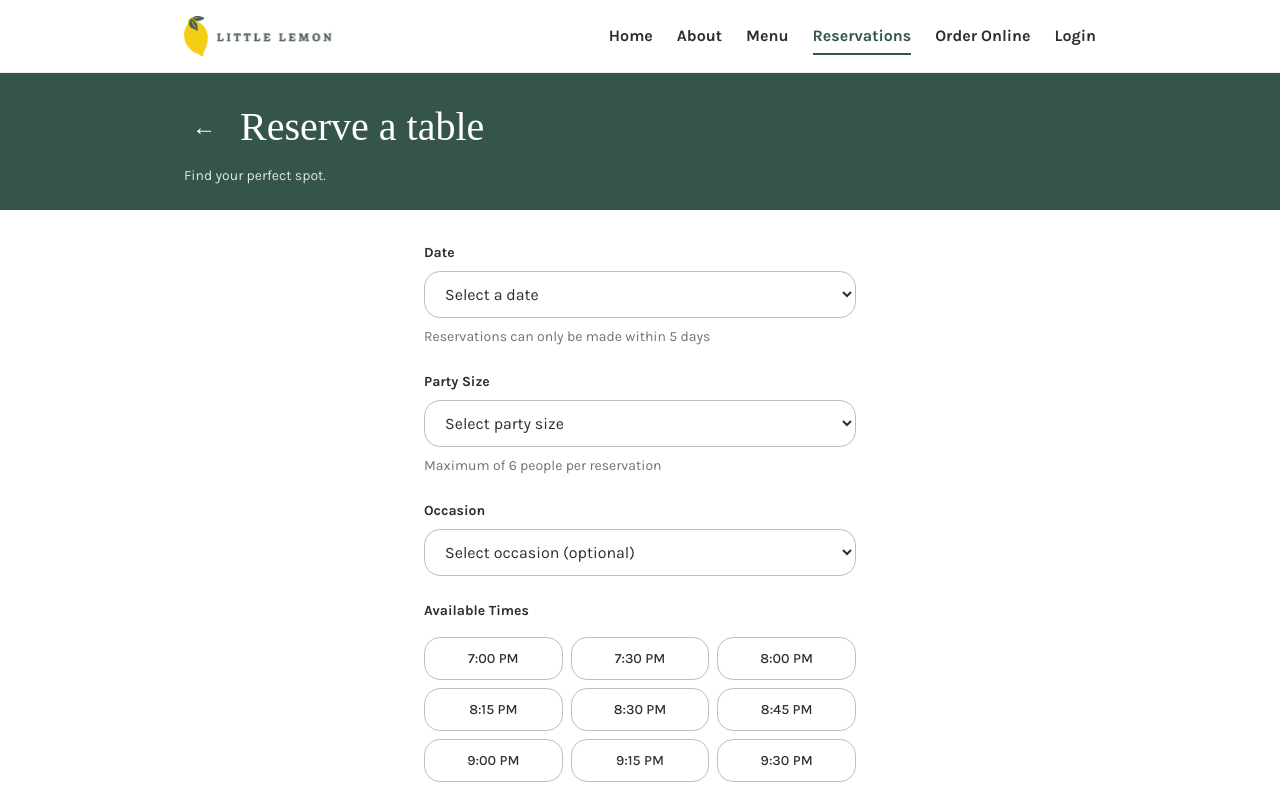
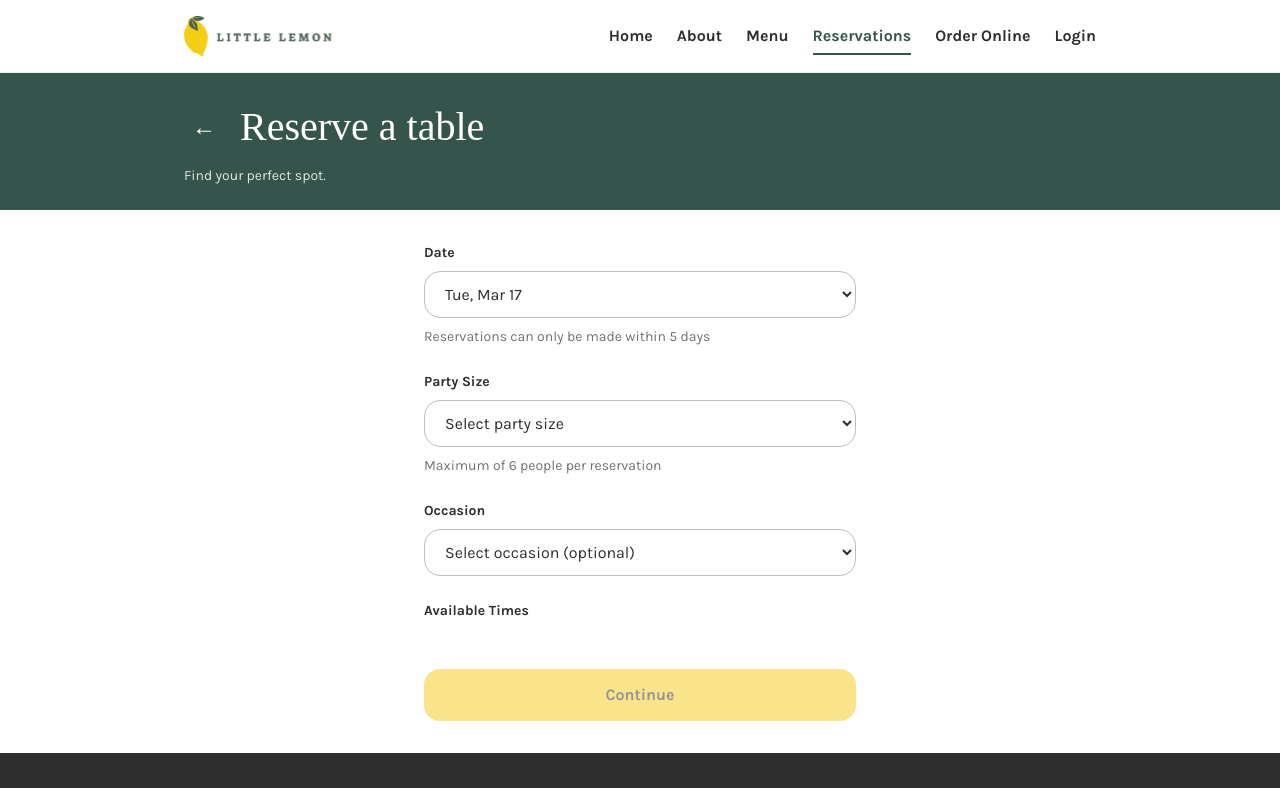
Before and after one commit to jyepe/little-lemon, a React (Vite) app: page /reservations in a window 1280 px wide. Shown: the top 788 px of the page. Built offline with nearby package versions, Linux system fonts and the light colour scheme; a web font is replaced by a local one.

Commit message:
added fetch api

```diff
--- a/index.html
+++ b/index.html
@@ -45,5 +45,6 @@
   <body>
     <div id="root"></div>
     <script type="module" src="/src/main.jsx"></script>
+    <script src="https://cdn.jsdelivr.net/gh/courseraap/capstone@main/api.js"></script>
   </body>
 </html>
--- a/src/components/Reservation/ReserveTable.jsx
+++ b/src/components/Reservation/ReserveTable.jsx
@@ -2,16 +2,9 @@ import { useMemo } from "react";
 import "./ReserveTable.css";
 import FormField from "./FormField";
 
-const AVAILABLE_TIMES = [
-    "7:00 PM", "7:30 PM", "8:00 PM",
-    "8:15 PM", "8:30 PM", "8:45 PM",
-    "9:00 PM", "9:15 PM", "9:30 PM",
-    "9:45 PM", "10:00 PM", "10:15 PM",
-];
-
 const OCCASIONS = ["Birthday", "Engagement", "Anniversary"];
 
-function ReserveTable({ data, onUpdate, onNext }) {
+function ReserveTable({ data, availableTimes = [], onUpdate, onNext }) {
     const availableDates = useMemo(() => {
         const dates = [];
         const today = new Date();
@@ -80,7 +73,7 @@ function ReserveTable({ data, onUpdate, onNext }) {
             <fieldset className="reserve-table__times" aria-label="Available time slots">
                 <legend className="reserve-table__label">Available Times</legend>
                 <div className="reserve-table__times-grid" role="radiogroup">
-                    {AVAILABLE_TIMES.map((time) => (
+                    {availableTimes.map((time) => (
                         <button
                             key={time}
                             type="button"
--- a/src/pages/ReservationPage/ReservationPage.jsx
+++ b/src/pages/ReservationPage/ReservationPage.jsx
@@ -1,15 +1,30 @@
-import { useState } from "react";
+import { useState, useEffect } from "react";
 import { useNavigate } from "react-router-dom";
 import ReserveTable from "../../components/Reservation/ReserveTable";
 import GuestDetails from "../../components/Reservation/GuestDetails";
 import Confirmation from "../../components/Reservation/Confirmation";
 import "./ReservationPage.css";
 
+const todayStr = new Date().toISOString().split("T")[0];
+
+function getAvailableTimes(dateStr) {
+  try {
+    // fetchAPI is a global from the external api.js script (declared with const,
+    // so it lives in global scope but is NOT a property of window)
+    // eslint-disable-next-line no-undef
+    return fetchAPI(new Date(dateStr + "T00:00:00"));
+  } catch {
+    return [];
+  }
+}
+
 function ReservationPage() {
+  const [availableTimes, setAvailableTimes] = useState([]);
+
   const navigate = useNavigate();
   const [currentStep, setCurrentStep] = useState(1);
   const [reservationData, setReservationData] = useState({
-        date: "",
+    date: todayStr,
     partySize: "",
     occasion: "",
     time: "",
@@ -20,6 +35,10 @@ function ReservationPage() {
     specialInstructions: "",
   });
 
+  useEffect(() => {
+    setAvailableTimes(getAvailableTimes(reservationData.date));
+  }, [reservationData.date]);
+
   const stepTitles = {
     1: "Reserve a table",
     2: "Guest Details",
@@ -27,6 +46,14 @@ function ReservationPage() {
   };
 
   const handleNext = () => {
+    if (currentStep === 2) {
+      try {
+        // eslint-disable-next-line no-undef
+        submitAPI(reservationData);
+      } catch {
+        // submitAPI not available
+      }
+    }
     setCurrentStep((prev) => Math.min(prev + 1, 3));
   };
 
@@ -39,6 +66,10 @@ function ReservationPage() {
   };
 
   const handleUpdateData = (updates) => {
+    if ("date" in updates) {
+      updates.time = "";
+      setAvailableTimes(getAvailableTimes(updates.date));
+    }
     setReservationData((prev) => ({ ...prev, ...updates }));
   };
 
@@ -69,6 +100,7 @@ function ReservationPage() {
       {currentStep === 1 && (
         <ReserveTable
           data={reservationData}
+          availableTimes={availableTimes}
           onUpdate={handleUpdateData}
           onNext={handleNext}
         />
```
Also changed, not shown: 2 other files (tests, documents, lock files or other folders). Lines whose indentation alone changed are shown as unchanged.
